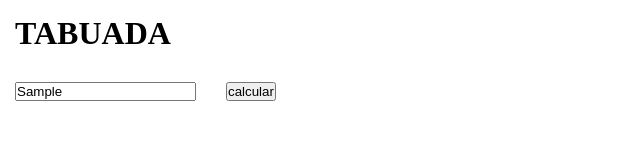
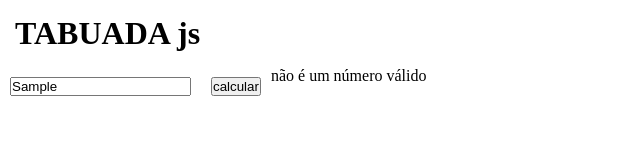
Before and after one commit to Joaoblesa/tabuadaBack, a plain HTML site: page index.html in a window 1280 px wide. Both pictures are taken after typing "Sample" into the empty fields and a click on the button "calcular". Shown: the whole page, without its empty margins (0-640 px from the left). Drawn offline with Linux system fonts and the light colour scheme.

Commit message:
terminando

```diff
--- a/index.html
+++ b/index.html
@@ -8,7 +8,7 @@
 </head>
 <body>
     <div class="titulo">
-        <h1>TABUADA</h1>
+        <h1>TABUADA js</h1>
     </div>
 
     <div class="main">
@@ -19,10 +19,38 @@
         <div class="botao">
             <button id="calcular">calcular</button>
         </div>
+
+        <div id="resultado" class="resultado">
+        </div>
     </div>
+
 
     <script>
 
+         const inputMultiplicador = document.getElementById('multiplicador');
+        const botaoCalcular = document.getElementById('calcular');
+        const divResultado = document.getElementById('resultado');
+
+        botaoCalcular.addEventListener('click', function() {
+
+            let numero = inputMultiplicador.value;
+
+            if (numero === '' || isNaN(numero)) {
+                divResultado.innerHTML = 'não é um número válido';
+                return;
+            }
+
+
+            numero = Number(numero);
+            divResultado.innerHTML = '';
+
+            let tabuada = '';
+            for (let i = 1; i <= 5; i++) {
+                tabuada += `${numero} x ${i} = ${numero * i} <br>`;
+            }
+
+            divResultado.innerHTML = tabuada;
+        });
     </script>
 
 </body>
--- a/style.css
+++ b/style.css
@@ -19,12 +19,11 @@
 }
 
 .digite {
-    display: flex;
     justify-items: center;
-    margin: 15px;
+    margin: 10px;
 }
 .botao {
-    display: flex;
+
     justify-items: center;
-    margin: 15px;
+    margin: 10px;
 }
```
